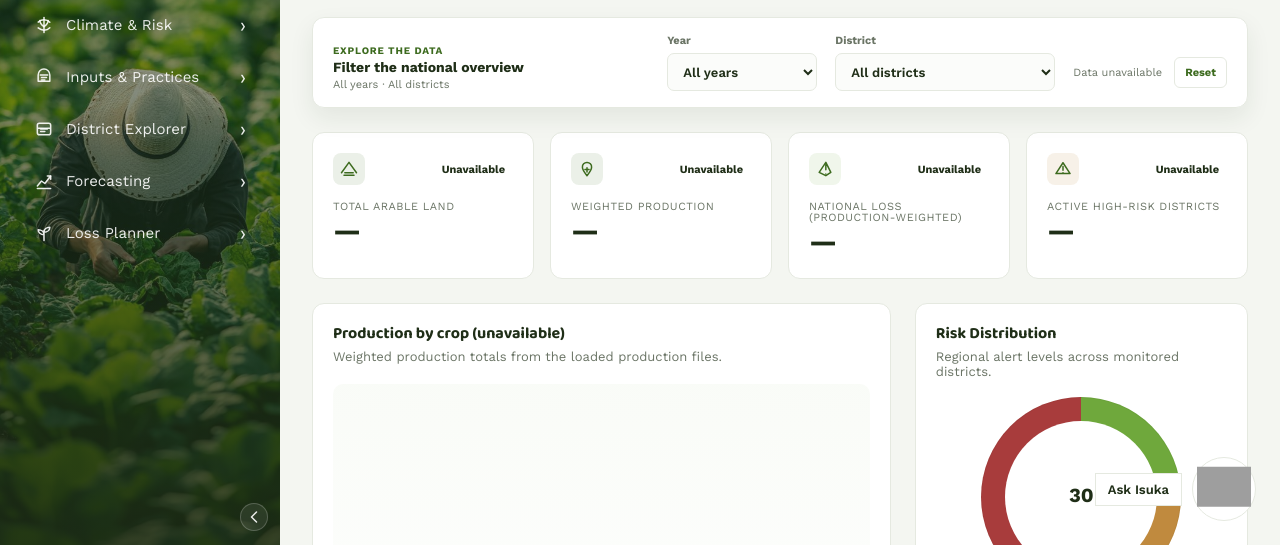
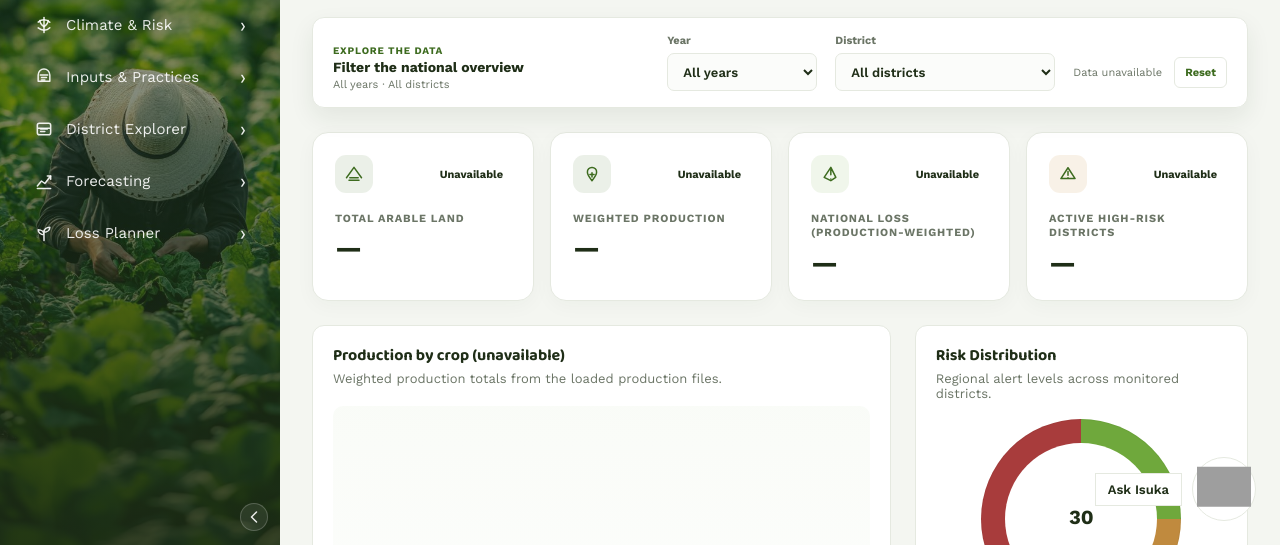
Before and after one commit to IGIRANEZA-D/Isuka-data-platform, a website built with Vite: page frontend/index.html in a window 1280 px wide. Shown: the part 255-800 px from the top of the page. Built offline with nearby package versions, Linux system fonts and the light colour scheme; grey boxes are pictures that could not be loaded; files whose address does not match are found by name.

Commit message:
style: polish public dashboard KPI cards

```diff
--- a/frontend/dashboard.js
+++ b/frontend/dashboard.js
@@ -49,6 +49,9 @@ function setCardValue(cardKey, numericValue, formatter, trend) {
   const trendElement = card.querySelector('[data-type="trend"]');
   animateMetric(value, numericValue, formatter);
   value.title = Number.isFinite(Number(numericValue)) ? '' : 'Data unavailable for this period';
+  const hasTrend = Boolean(trend?.text && trend.text !== '—');
+  trendElement.hidden = !hasTrend;
+  if (!hasTrend) return;
   trendElement.textContent = trend.text;
   trendElement.classList.remove('trend-positive', 'trend-negative');
   if (trend.tone !== 'neutral') trendElement.classList.add(`trend-${trend.tone}`);
@@ -59,7 +62,7 @@ function renderKpis(overview) {
   setCardValue('land', kpis.arableLandHa, (value) => formatCompact(value, 'Ha'), trendBadge(trends.arableLandPercent));
   setCardValue('harvest', kpis.weightedProductionKg / 1000, (value) => formatCompact(value, 'Tons'), trendBadge(trends.weightedProductionPercent));
   setCardValue('loss', kpis.postHarvestLossPercent, formatPercent, trendBadge(trends.postHarvestLossPercent, true));
-  setCardValue('risk', kpis.highRiskDistrictCount, (value) => Number.isFinite(value) ? String(Math.round(value)) : '—', { text: 'Reported tier', tone: 'neutral' });
+  setCardValue('risk', kpis.highRiskDistrictCount, (value) => Number.isFinite(value) ? String(Math.round(value)) : '—', null);
 }
 
 function renderChart(overview) {
--- a/frontend/styles.css
+++ b/frontend/styles.css
@@ -581,9 +581,18 @@ svg {
 .kpi-card {
   background: var(--white);
   border: 1px solid var(--border);
-  border-radius: 12px;
-  padding: 20px;
-  min-height: 140px;
+  border-radius: 16px;
+  padding: 22px;
+  min-height: 154px;
+  display: flex;
+  flex-direction: column;
+  box-shadow: 0 5px 20px rgba(31, 46, 23, .035);
+  transition: border-color 180ms ease, box-shadow 180ms ease;
+}
+
+.kpi-card:hover {
+  border-color: #d5dfce;
+  box-shadow: 0 8px 24px rgba(31, 46, 23, .07);
 }
 
 .kpi-header {
@@ -591,12 +600,13 @@ svg {
   align-items: center;
   justify-content: space-between;
   gap: 12px;
+  min-height: 38px;
 }
 
 .kpi-icon {
-  width: 32px;
-  height: 32px;
-  border-radius: 8px;
+  width: 38px;
+  height: 38px;
+  border-radius: 11px;
   display: inline-flex;
   align-items: center;
   justify-content: center;
@@ -619,6 +629,8 @@ svg {
   line-height: 1;
 }
 
+.kpi-trend[hidden] { display: none; }
+
 .trend-positive {
   background: rgba(107, 168, 85, 0.12);
   color: var(--primary);
@@ -630,19 +642,22 @@ svg {
 }
 
 .kpi-label {
-  margin-top: 16px;
+  margin-top: 19px;
   font-size: 11px;
-  line-height: 1;
-  letter-spacing: 0.5px;
+  line-height: 1.3;
+  letter-spacing: .08em;
+  font-weight: 700;
   text-transform: uppercase;
   color: var(--text-muted);
 }
 
 .kpi-value {
-  margin-top: 4px;
-  font-size: 28px;
-  line-height: 1.1;
+  margin-top: 7px;
+  font-size: clamp(27px, 2.1vw, 32px);
+  line-height: 1.12;
   font-weight: 700;
+  letter-spacing: -.025em;
+  font-variant-numeric: tabular-nums;
   color: var(--text);
 }
 
```
